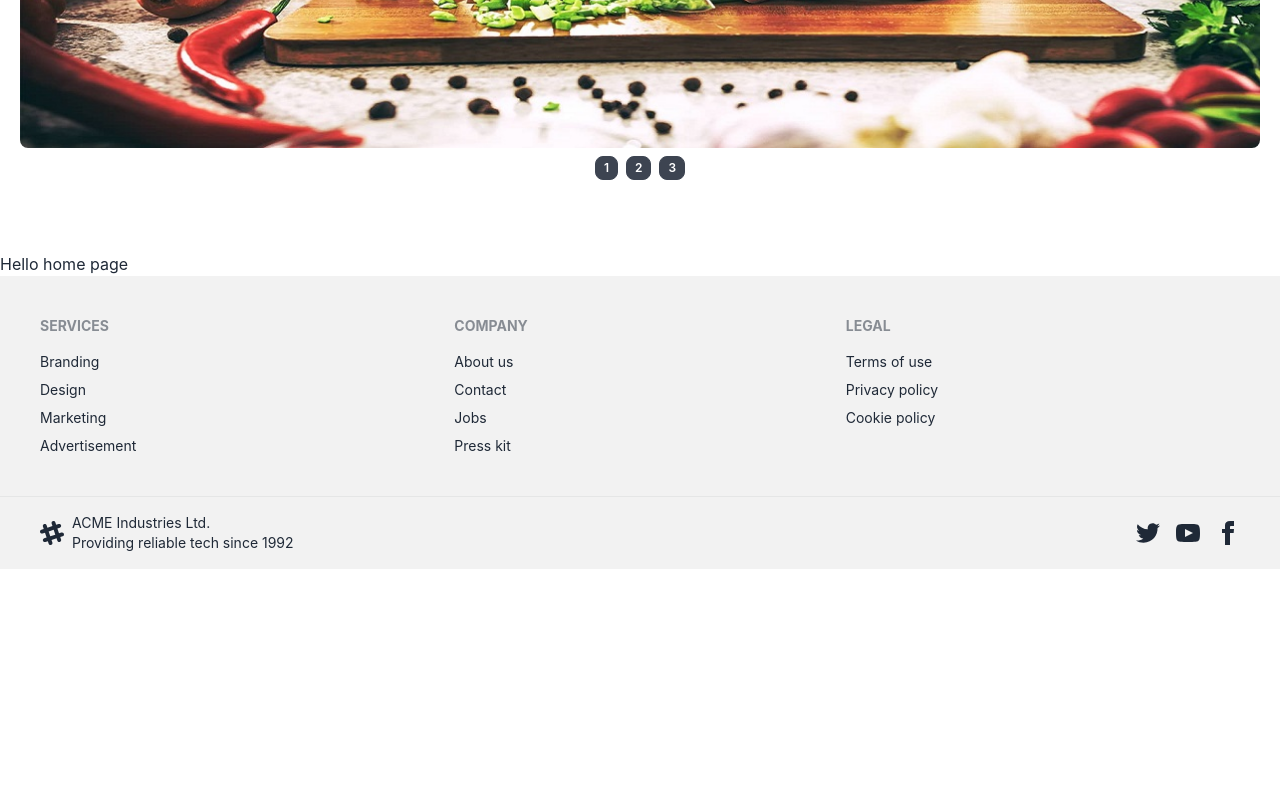
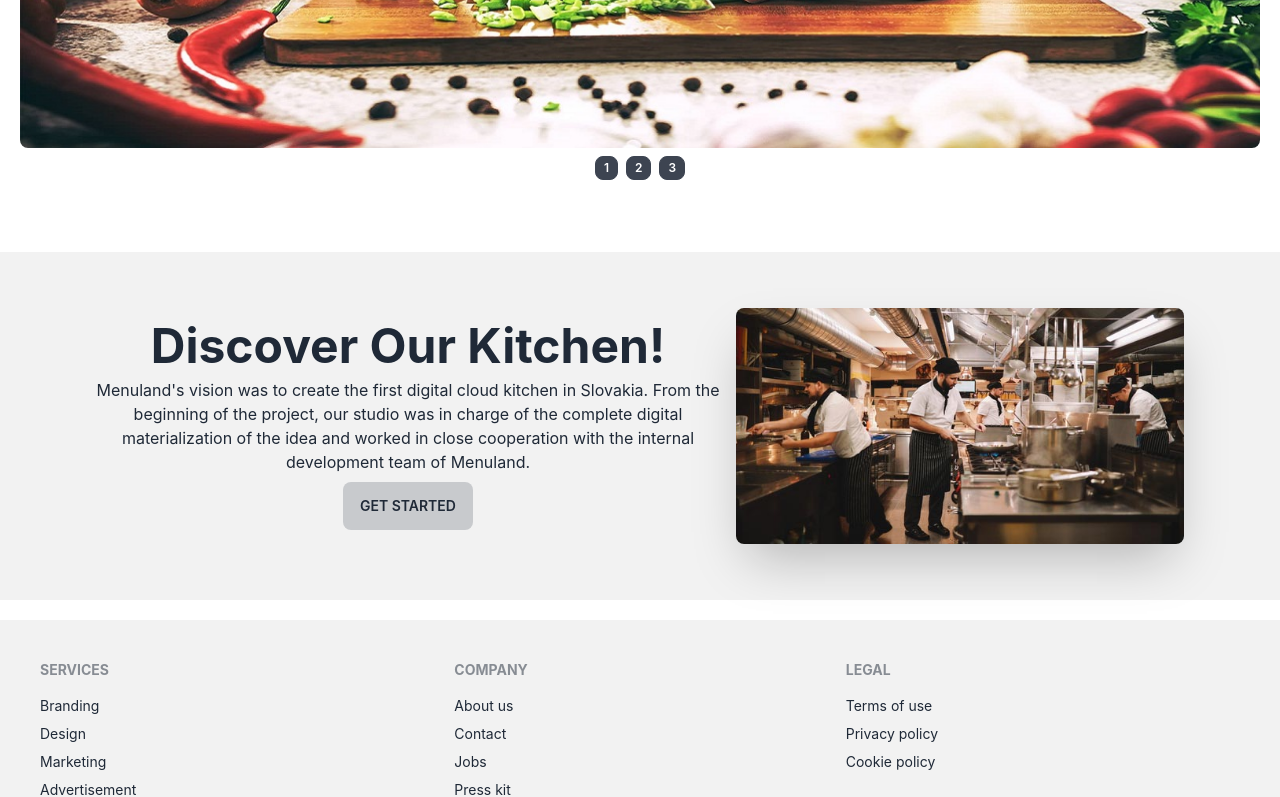
Before and after one commit to rakib38324/RTR_Cloude_Kitchen_Client, a React (Create React App) app: page / in a window 1280 px wide. Shown: the part 470-1267 px from the top of the page. Before the commit the page ends 1039 px from the top, so only its background shows below. Built offline with nearby package versions, Linux system fonts and the light colour scheme; no server answers.

Commit message:
Commit discover the kitchen section into home page

```diff
--- a/src/AuthorizationPage/Signup/Signup.js
+++ b/src/AuthorizationPage/Signup/Signup.js
@@ -71,7 +71,7 @@
             .then(result => {
                 const user = result.user;
                 // console.log(user)
-                notify("Your Account Create Successfully")
+                toast.success("Login Successfully")
             })
             .catch(error => console.log(error))
     }
--- /dev/null
+++ b/src/Pages/Home/DiscoverKitchen/DiscoverKitchen.js
@@ -0,0 +1,19 @@
+import React from 'react';
+import picture from './image/pic.jpg'
+
+const DiscoverKitchen = () => {
+    return (
+        <div className="hero my-5 py-10 bg-base-200">
+            <div className="hero-content flex-col lg:flex-row-reverse">
+                <img src={picture} className="max-w-md rounded-lg shadow-2xl" />
+                <div className='text-center w-1/2'>
+                    <h1 className="text-5xl font-bold">Discover Our Kitchen!</h1>
+                    <p className="py-2">Menuland's vision was to create the first digital cloud kitchen in Slovakia. From the beginning of the project, our studio was in charge of the complete digital materialization of the idea and worked in close cooperation with the internal development team of Menuland.</p>
+                    <button className="btn btn-ghost btn-active">Get Started</button>
+                </div>
+            </div>
+        </div>
+    );
+};
+
+export default DiscoverKitchen;
--- a/src/Pages/Home/Home/Home.js
+++ b/src/Pages/Home/Home/Home.js
@@ -1,11 +1,12 @@
 import React from 'react';
 import Banner from '../Banner/Banner';
+import DiscoverKitchen from '../DiscoverKitchen/DiscoverKitchen';
 
 const Home = () => {
     return (
         <div>
             <Banner></Banner>
-            <h1>Hello home page</h1>
+            <DiscoverKitchen></DiscoverKitchen>
         </div>
     );
 };
```
Also changed, not shown: src/Pages/Home/DiscoverKitchen/image/pic.jpg (added).
